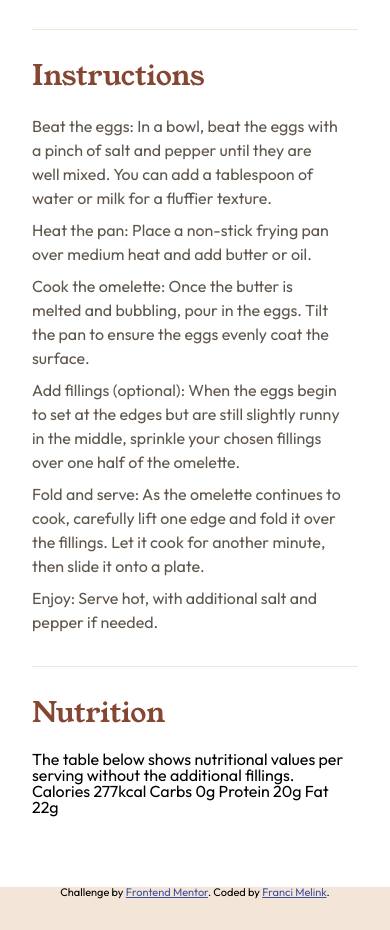
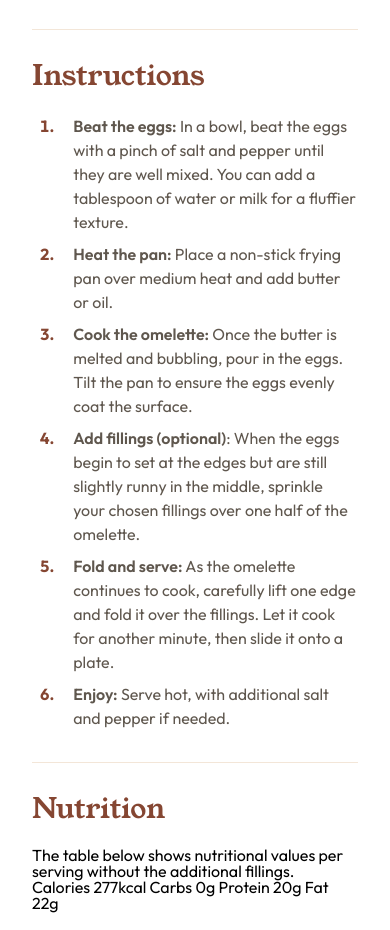
Before and after one commit to francimelink/recipe-page, a plain HTML site: page index.html in a window 390 px wide. Shown: the part 879-1809 px from the top of the page. Before the commit the page ends 1778 px from the top, so only its background shows below. Drawn offline with Linux system fonts and the light colour scheme.

Commit message:
Instructions mobile complete

```diff
--- a/index.html
+++ b/index.html
@@ -58,41 +58,44 @@
       <h2>Instructions</h2>
       <ol class="instructions__list">
         <li class="instructions__item">
-          <span>
+          <div>
             <strong>Beat the eggs:</strong> In a bowl, beat the eggs with a pinch of salt and pepper until they are well
             mixed.
             You can add a tablespoon of water or milk for a fluffier texture.
-          </span>
+          </div>
         </li>
-        <li class="instructions__item"><span>
+        <li class="instructions__item">
+          <div>
             <strong>Heat the pan:</strong> Place a non-stick frying pan over medium heat and
             add butter or
             oil.
-          </span>
+          </div>
         </li>
-        <li class="instructions__item"><span>
+        <li class="instructions__item">
+          <div>
             <strong>Cook the omelette:</strong> Once the butter is melted and bubbling, pour
             in the eggs.
             Tilt the pan to ensure the eggs evenly coat the surface.
-          </span>
+          </div>
         </li>
         <li class="instructions__item">
-          <span>
+          <div>
             <strong>Add fillings (optional)</strong>: When the eggs begin to set at the edges but are still slightly
             runny
             in the
             middle, sprinkle your chosen fillings over one half of the omelette.
-          </span>
+          </div>
         </li>
         <li class="instructions__item">
-          <span>
+          <div>
             <strong>Fold and serve:</strong> As the omelette continues to cook, carefully lift one edge and fold it over
             the
             fillings. Let it cook for another minute, then slide it onto a plate.
-          </span>
+          </div>
         </li>
-        <li class="instructions__item"><span><strong>Enjoy:</strong> Serve hot, with additional salt and pepper if
-            needed.</span>
+        <li class="instructions__item">
+          <div><strong>Enjoy:</strong> Serve hot, with additional salt and pepper if
+            needed.</div>
         </li>
       </ol>
     </section>
--- a/styles/main.css
+++ b/styles/main.css
@@ -205,6 +205,10 @@ li:last-child {
     margin-bottom: 0;
 }
 
+strong {
+    font-weight: 600;
+}
+
 header,
 main {
     width: 100%;
@@ -287,9 +291,7 @@ section:last-child {
 
 .preparation__item {}
 
-.preparation__item strong {
-    font-weight: 600;
-}
+
 
 .preparation__item:last-child {
     margin-bottom: 0;
@@ -299,3 +301,27 @@ section:last-child {
     padding-left: .5rem;
 
 }
+
+.instructions__list {
+    list-style-type: decimal;
+    list-style-position: inside;
+}
+
+.instructions__list>.instructions__item {
+    display: list-item;
+    padding-left: .5rem;
+    position: relative;
+}
+
+.instructions__item::marker {
+    color: var(--primary-brandy-red);
+    line-height: 1.5;
+    font-weight: bold;
+}
+
+.instructions__item>div {
+    padding-left: 1rem;
+    display: inline-block;
+    vertical-align: top;
+    width: 94%;
+}
```
